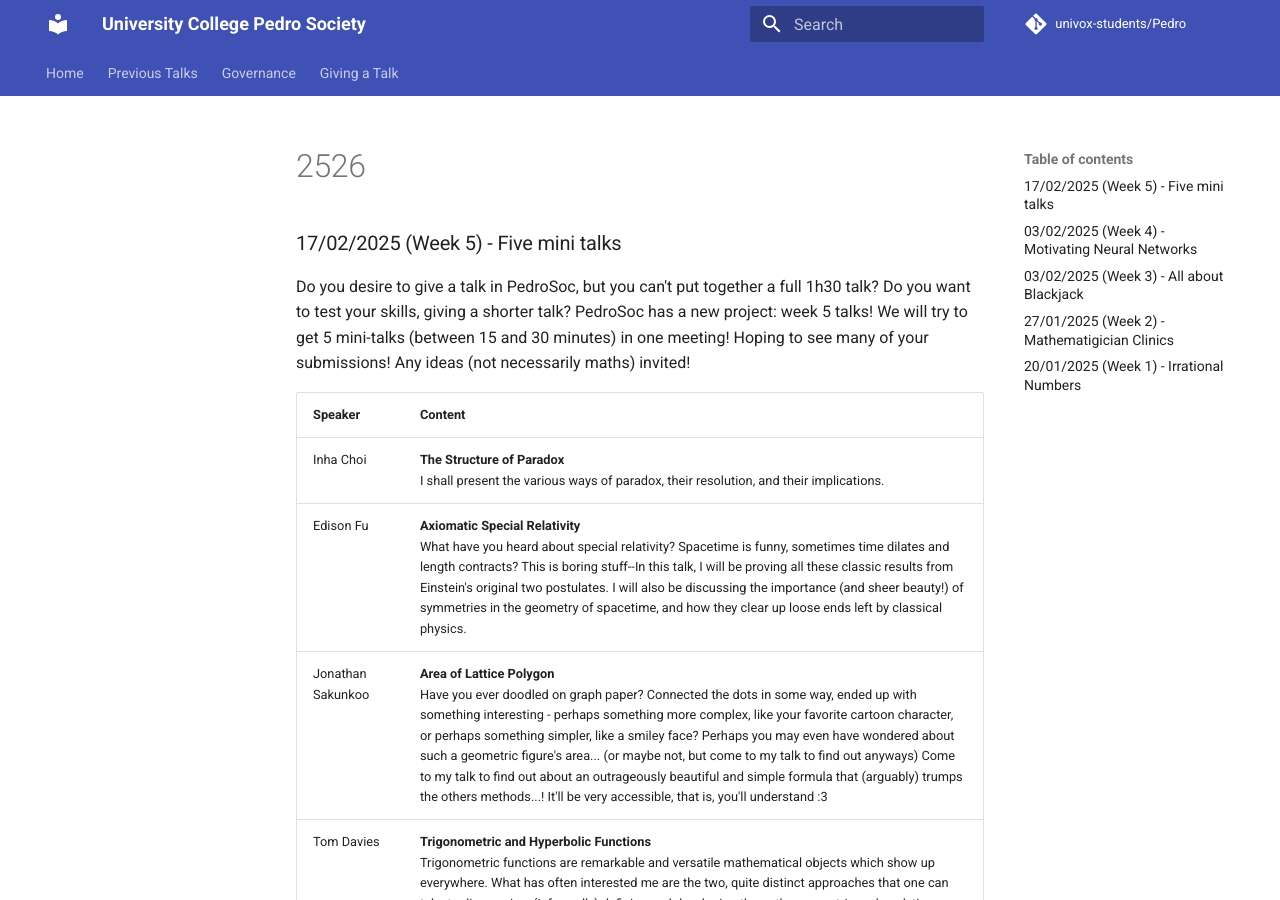
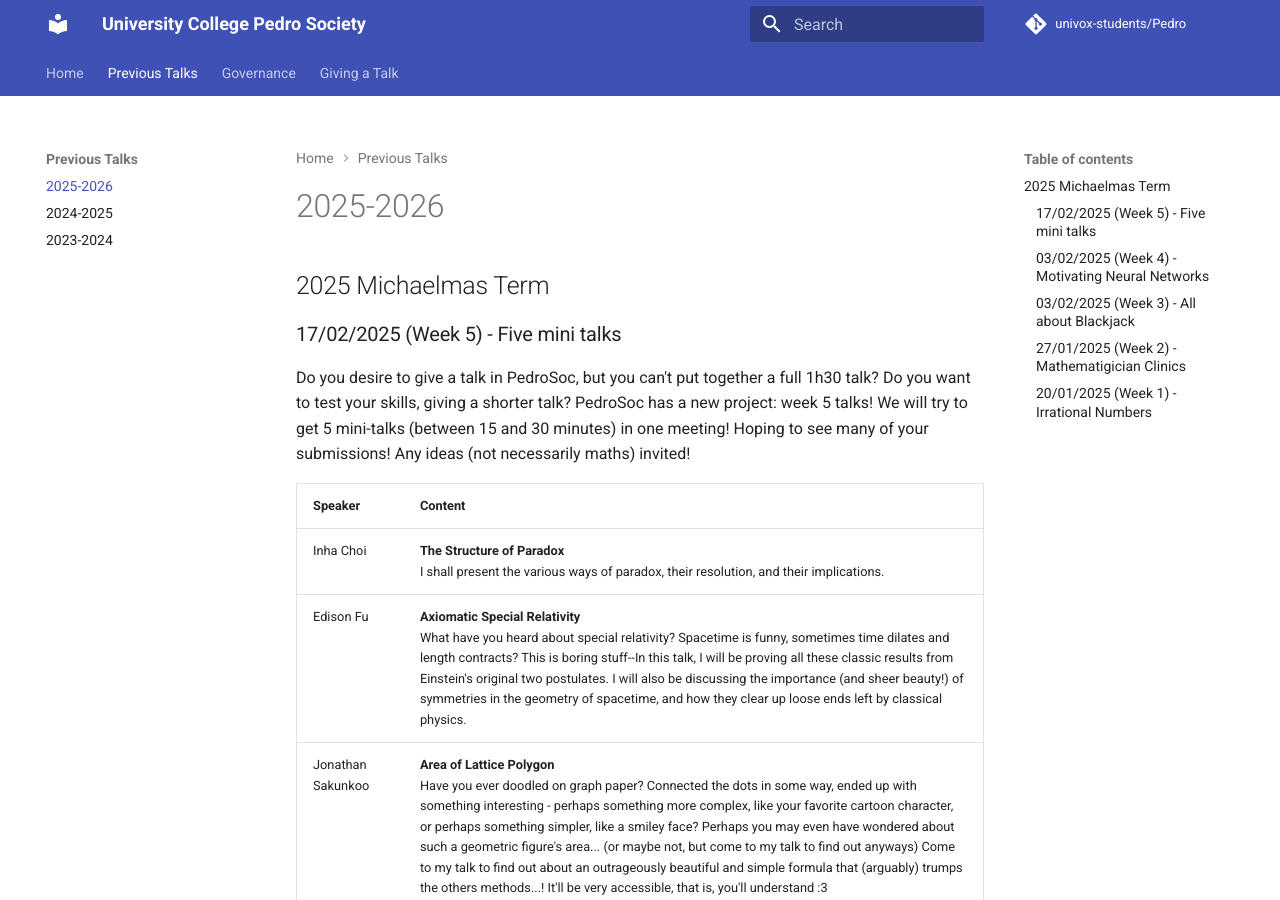
Before and after one commit to univox-students/Pedro, an MkDocs documentation site: the page built from docs/prev_talks/2526.md, in a window 1280 px wide and 900 px high. Built offline with MkDocs 1.6.1 and Material for MkDocs 9.7.7, drawn with Linux system fonts in a browser that asks for light colours; comment, search, counter and statistics services are not loaded; some of the changed text lies outside the part shown.

Commit message:
fix: :bug: navigation to previous talks in 2025-26

```diff
--- a/docs/prev_talks/2526.md
+++ b/docs/prev_talks/2526.md
@@ -1,3 +1,5 @@
+## 2025 Michaelmas Term
+
 ### 17/02/2025 (Week 5) - Five mini talks
 Do you desire to give a talk in PedroSoc, but you can't put together a full 1h30 talk? Do you want to test your skills, giving a shorter talk? PedroSoc has a new project: week 5 talks! We will try to get 5 mini-talks (between 15 and 30 minutes) in one meeting! Hoping to see many of your submissions! Any ideas (not necessarily maths) invited!
 
--- a/mkdocs.yml
+++ b/mkdocs.yml
@@ -13,6 +13,7 @@ copyright: Copyright &copy; 2024 Pedro Society, University College, Oxford. Webs
 nav:
   - Home: index.md
   - Previous Talks:
+    - 2025-2026: prev_talks/2526.md
     - 2024-2025: prev_talks/2425.md
     - 2023-2024: prev_talks/2324.md
   - Governance: governance.md
```
